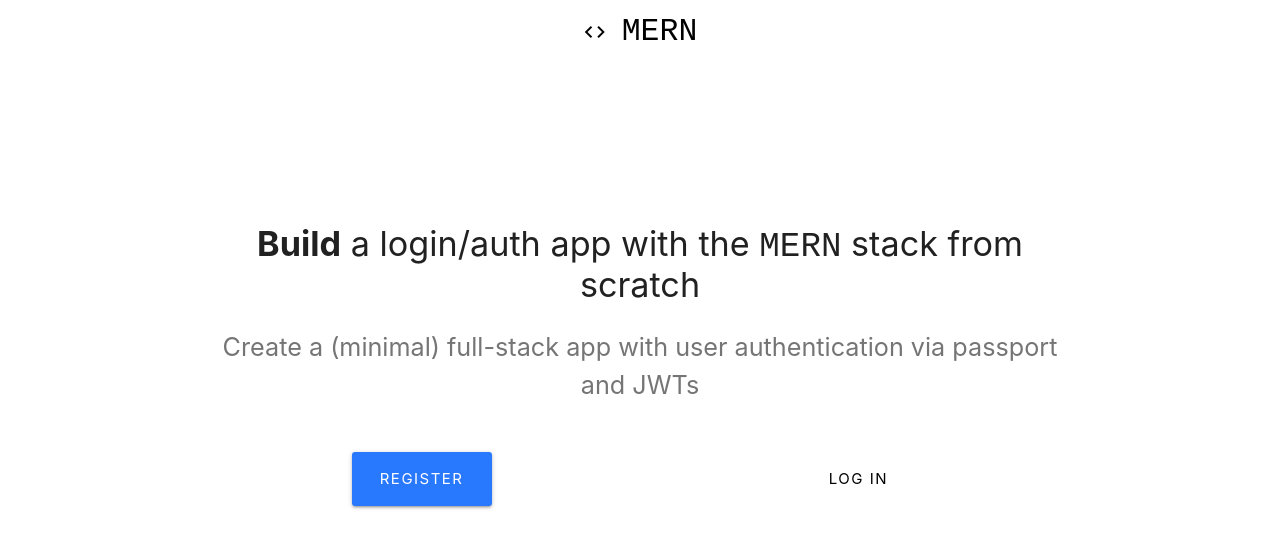
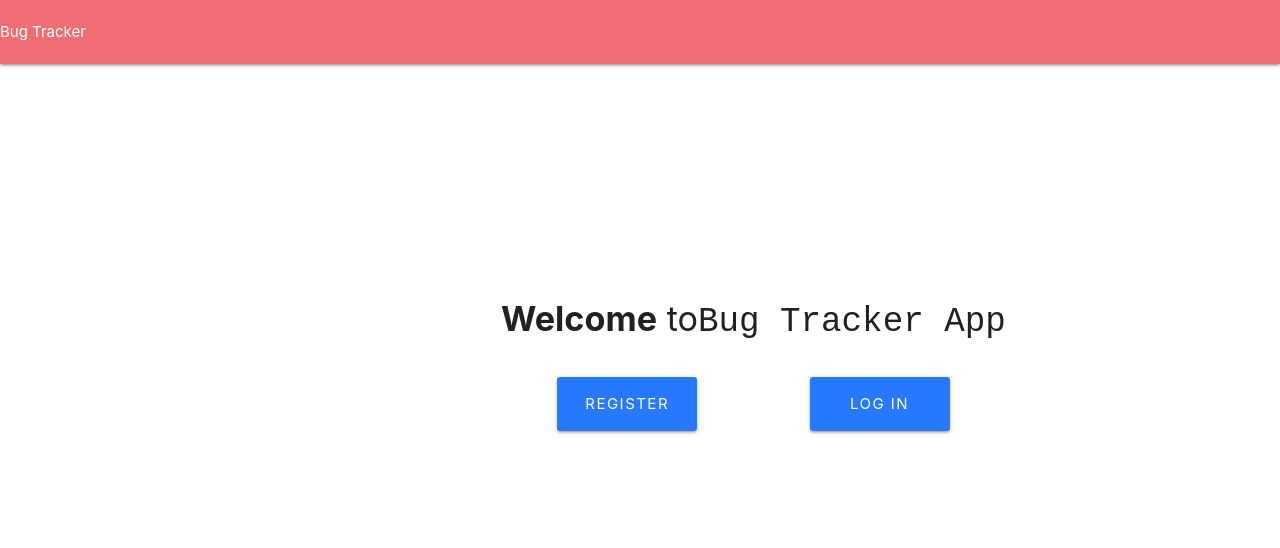
Before and after one commit to jasonwongys/bugtracker, a React (Create React App) app: page / in a window 1280 px wide. Shown: the top 548 px of the page. Built offline with nearby package versions, Linux system fonts and the light colour scheme.

Commit message:
re-routing bug routes

```diff
--- a/src/components/buglist.component.js
+++ b/src/components/bugtrack/buglist.component.js
@@ -31,7 +31,7 @@ export default class BugList extends Component {
 
     }
     componentDidMount() {
-        axios.get('http://localhost:4000/bugs/')
+        axios.get('http://localhost:4000/bugs/buglist')
             .then(response => {
                 this.setState({
                     bugs: response.data});
@@ -44,7 +44,7 @@ export default class BugList extends Component {
     }
 
     componentDidUpdate() {
-        axios.get('http://localhost:4000/bugs/')
+        axios.get('http://localhost:4000/bugs/buglist')
         .then(response => {
             this.setState({
                 bugs: response.data});
@@ -79,8 +79,6 @@ export default class BugList extends Component {
     }
 
     render() {
-
-
         return (
             <div>
                 <h1> Bugs list</h1>
--- a/src/components/dashboard/Dashboard.js
+++ b/src/components/dashboard/Dashboard.js
@@ -17,7 +17,7 @@ return (
               <b>Hey there,</b> {user.name.split(" ")[0]}
               <p className="flow-text grey-text text-darken-1">
                 You are logged into a full-stack{" "}
-                <span style={{ fontFamily: "monospace" }}>MERN</span> app 👏
+                <span style={{ fontFamily: "monospace" }}>Bug Tracker</span> app 👏
               </p>
             </h4>
             <button
--- a/src/components/layout/Landing.js
+++ b/src/components/layout/Landing.js
@@ -8,14 +8,13 @@ class Landing extends Component {
             <div className="row">
             <div className="col s12 center-align">
                 <h4>
-                <b>Build</b> a login/auth app with the{" "}
-                <span style={{ fontFamily: "monospace" }}>MERN</span> stack from
-                scratch
+                <b>Welcome</b> to
+                <span style={{ fontFamily: "monospace" }}>Bug Tracker App</span>
                 </h4>
-                <p className="flow-text grey-text text-darken-1">
+                {/* <p className="flow-text grey-text text-darken-1">
                 Create a (minimal) full-stack app with user authentication via
                 passport and JWTs
-                </p>
+                </p> */}
                 <br />
                 <div className="col s6">
                 <Link
@@ -38,7 +37,7 @@ class Landing extends Component {
                         borderRadius: "3px",
                         letterSpacing: "1.5px"
                     }}
-                    className="btn btn-large btn-flat waves-effect white black-text"
+                    className="btn btn-large waves-effect waves-light hoverable blue accent-3"
                 >
                     Log In
                 </Link>
--- a/src/components/layout/Navbar.js
+++ b/src/components/layout/Navbar.js
@@ -1,23 +1,33 @@
 import React, { Component } from "react";
-    import { Link } from "react-router-dom";
+import { Link, Route } from "react-router-dom";
+import CreateBug from "../bugtrack/createbug.component";
+import BugList from "../bugtrack/buglist.component";
+import EditBug from "../bugtrack/editbug.component";
+
     class Navbar extends Component {
     render() {
         return (
-        <div className="navbar-fixed">
-            <nav className="z-depth-0">
-            <div className="nav-wrapper white">
-                <Link
-                to="/"
-                style={{
-                    fontFamily: "monospace"
-                }}
-                className="col s5 brand-logo center black-text"
-                >
-                <i className="material-icons">code</i>
-                MERN
-                </Link>
-            </div>
+        <div>
+            <nav>
+
+                <Link to="/buglist" className="navbar-brand">Bug Tracker</Link>
+
+            <ul className="navbar-nav mr-auto">
+                <li className="navbar-item">
+                    <Link to="/buglist" className="nav-link">Show Bugs</Link>
+                </li>
+                <li className="navbar-item">
+                    <Link to="/create" className="nav-link">Create Bugs
+                    <Route path="/bugs/create/" component={CreateBug} />
+                    </Link>
+                </li>
+            </ul>
+
+
             </nav>
+            <Route path="/buglist" exact component={BugList}/>
+        <Route path="/edit/:id" component={EditBug} />
+
         </div>
         );
     }
--- a/src/reducers/authReducers.js
+++ b/src/reducers/authReducers.js
@@ -10,6 +10,7 @@ import {
     user: {},
     loading: false
   };
+
   export default function(state = initialState, action) {
     switch (action.type) {
       case SET_CURRENT_USER:
--- a/src/reducers/errorReducers.js
+++ b/src/reducers/errorReducers.js
@@ -1,4 +1,5 @@
 import { GET_ERRORS } from "../actions/types";
+
 const initialState = {};
 export default function(state = initialState, action) {
   switch (action.type) {
```
Also changed, not shown: src/App.js (+0 -26 lines), src/components/bugtrack/createbug.component.js (renamed from src/components/createbug.component.js), src/components/bugtrack/editbug.component.js (renamed from src/components/editbug.component.js), src/components/bugtrack/search.component.js (renamed from src/components/search.component.js), 2 other files (tests, documents, lock files or other folders). Lines whose indentation alone changed are shown as unchanged.
